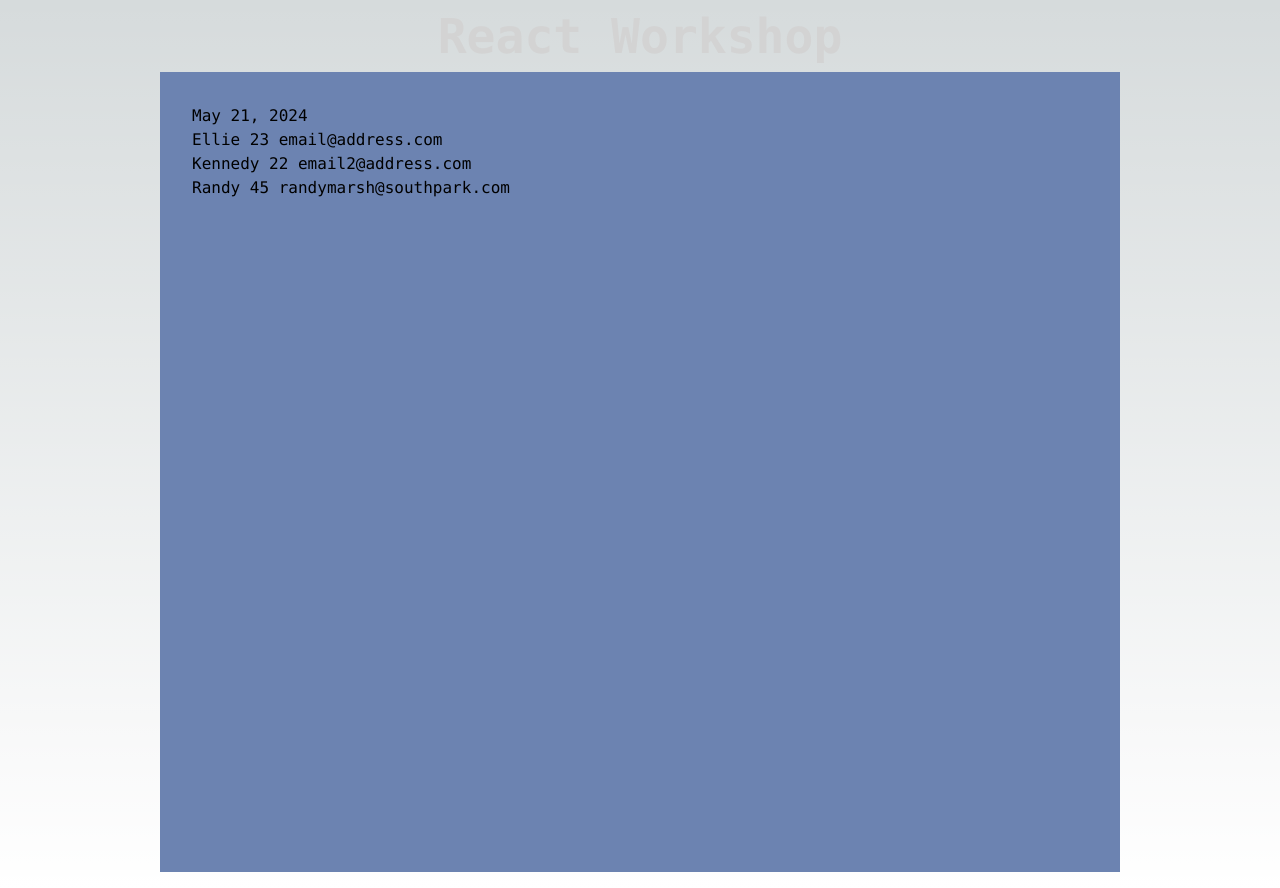
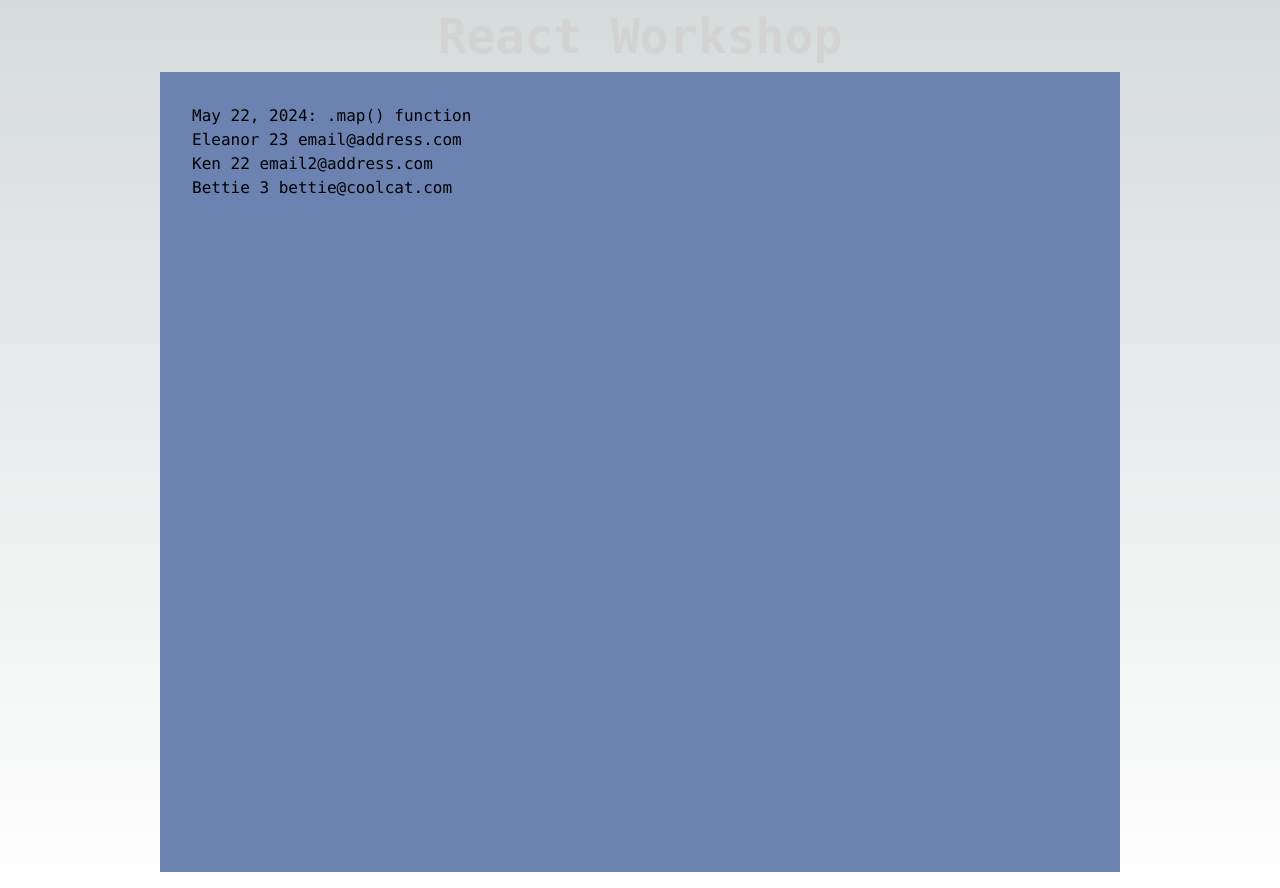
Before and after one commit to ellewright/React-Workshop, a Next.js app: page / in a window 1280 px wide. Built offline with nearby package versions, Linux system fonts and the light colour scheme.

Commit message:
Ternary operators & lists

```diff
--- /dev/null
+++ b/src/components/User.js
@@ -0,0 +1,7 @@
+export const User = (props) => {
+    return (
+      <div>
+        {props.firstName} {props.age} {props.email}
+      </div>
+    );
+  };
--- a/src/components/Workshop.js
+++ b/src/components/Workshop.js
@@ -1,15 +1,22 @@
+import { User } from "./User";
 function Workspace() {
 
-  const firstName = <h2>Ellie</h2>;
-  const age = <p>23</p>;
-  const email = <p>email@address.com</p>;
+    const users = [
+      { firstName: "Eleanor", age: 23, email: "email@address.com" },
+      { firstName: "Ken", age: 22, email: "email2@address.com"},
+      { firstName: "Bettie", age: 3, email: "bettie@coolcat.com" },
+    ];
 
     return (
         <div className="workspace">
-          <p>May 21, 2024</p>
-          <User firstName="Ellie" age={23} email="email@address.com" />
-          <User firstName="Kennedy" age={22} email="email2@address.com" />
-          <User firstName="Randy" age={45} email="randymarsh@southpark.com" />
+          <p>May 22, 2024: .map() function</p>
+          <div>
+            {users.map((user, key) => {
+              return (
+                <User key={key} firstName={user.firstName} age={user.age} email={user.email} />
+              );
+            })}
+          </div>
         </div>
     );
 };
@@ -24,11 +31,3 @@
       </div>
     );
 };
-
-const User = (props) => {
-  return (
-    <div>
-      {props.firstName} {props.age} {props.email}
-    </div>
-  );
-};
```
